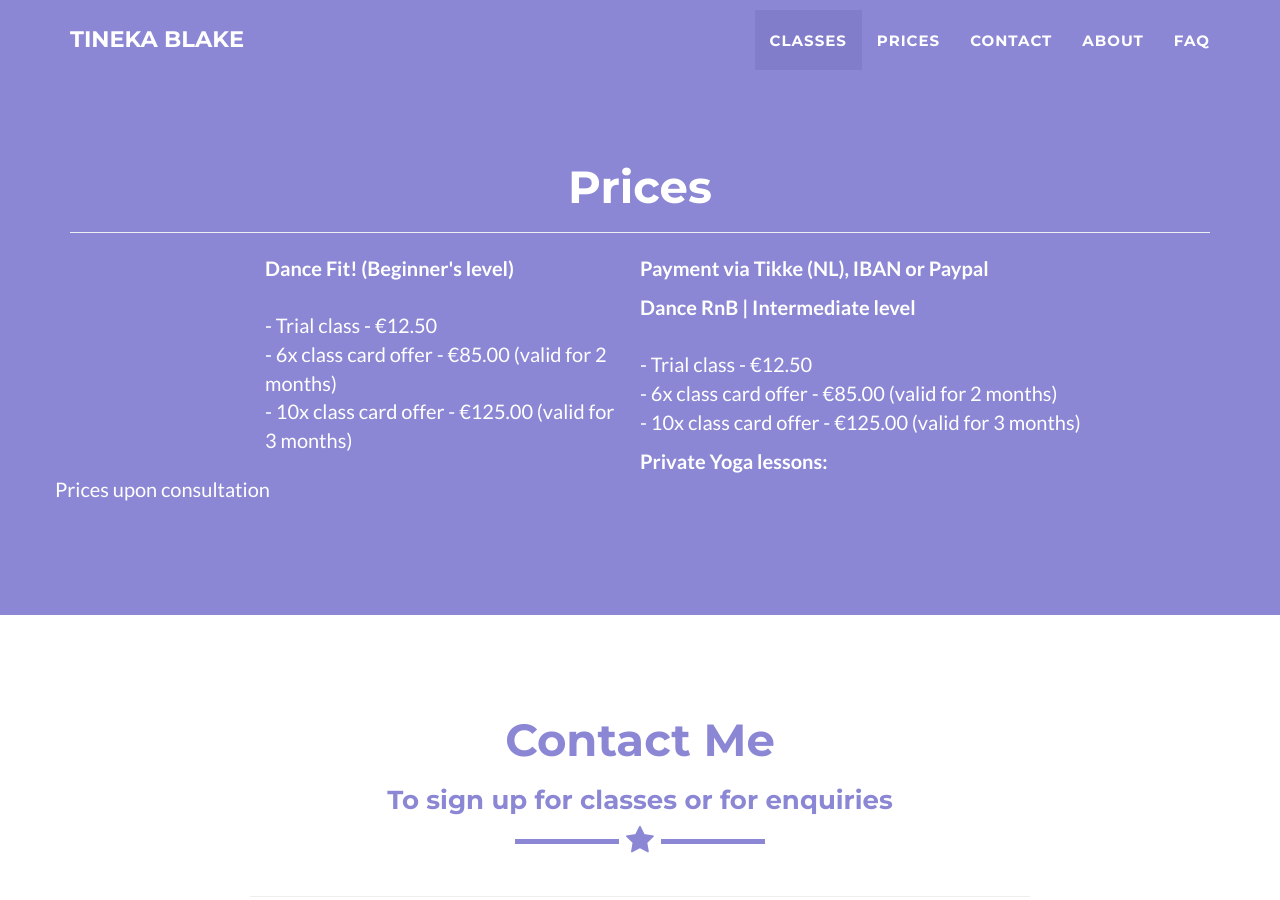
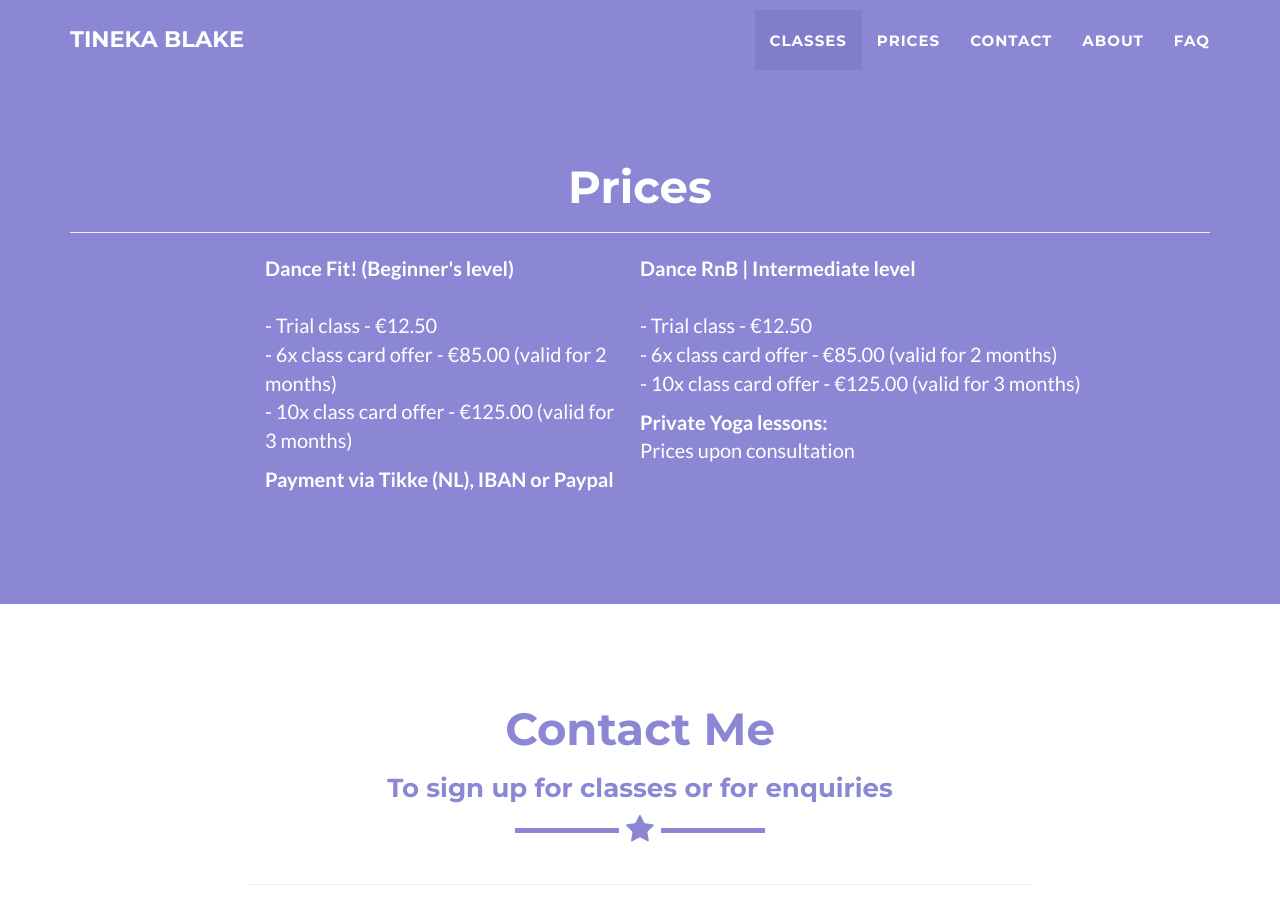
Before and after one commit to tineka-blake/tineka-blake.github.io, a Jekyll site: the page built from index.html, in a window 1280 px wide and 900 px high, scrolled down 1199 px. Built offline with Jekyll 4.4.1, drawn with Linux system fonts in a browser that asks for light colours.

Commit message:
Update prices.html

```diff
--- a/_includes/prices.html
+++ b/_includes/prices.html
@@ -20,15 +20,16 @@
                     <br> - 10x class card offer  - €125.00 (valid for 3 months)
 	            </p>
 
-
-                </div>
-
-		    <p>
+	            <p>
  		    <b>
 		   Payment via Tikke (NL), IBAN or Paypal
 	             </b>
 
-			<p>
+                </div>
+
+
+
+		   <p>
 		   <b>
 			Dance RnB | Intermediate level
                     </b>
```
